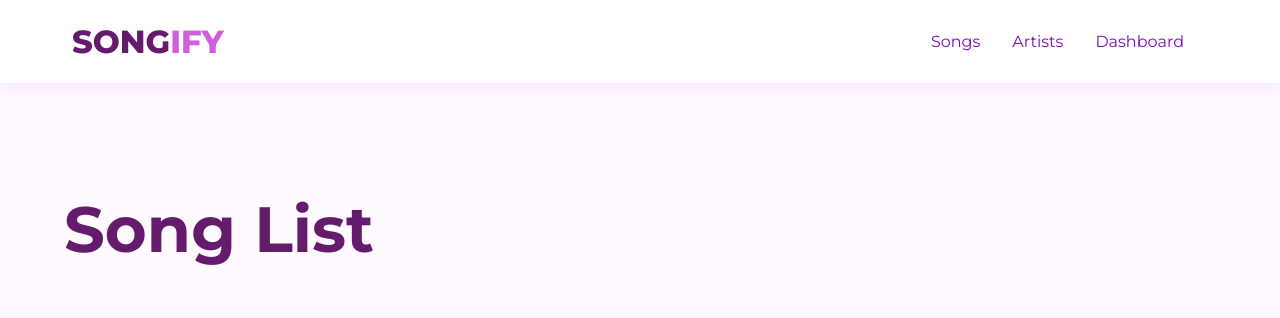
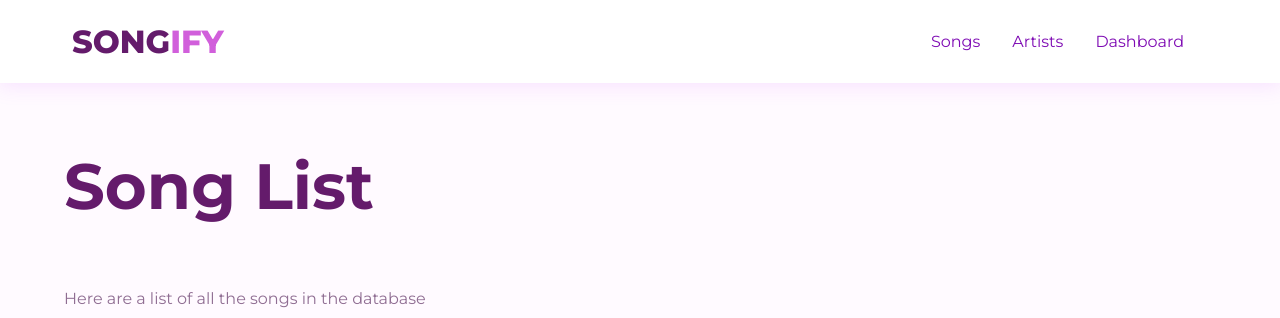
Before and after one commit to amrutwali/SongList, a React (Create React App) app: page /songs in a window 1280 px wide. Shown: the top 318 px of the page. Built offline with nearby package versions, Linux system fonts and the light colour scheme.

Commit message:
Change page margins

```diff
--- a/src/Components/Artists/index.css
+++ b/src/Components/Artists/index.css
@@ -1,11 +1,12 @@
 .artists {
   width: 100%;
-  padding: clamp(1rem, 5vw, 4rem);
+  margin-block: clamp(1rem, 5vw, 4rem);
+  padding-inline: clamp(1rem, 5vw, 4rem);
   height: auto;
 }
 
 h1 {
-  margin-bottom: clamp(1rem, 5vw, 4rem);
+  margin-block: clamp(1rem, 5vw, 4rem);
   font-size: clamp(3rem, 15vw, 4rem);
   color: var(--clr-accent);
 }
--- a/src/Components/Dashboard/index.css
+++ b/src/Components/Dashboard/index.css
@@ -1,11 +1,12 @@
 .dashboard {
   width: 100%;
-  padding: clamp(1rem, 5vw, 4rem);
+  margin-bottom: clamp(1rem, 5vw, 4rem);
+  padding-inline: clamp(1rem, 5vw, 4rem);
   height: auto;
 }
 
 h1 {
-  margin-bottom: clamp(1rem, 5vw, 4rem);
+  margin-block: clamp(1rem, 5vw, 4rem);
   font-size: clamp(3rem, 15vw, 4rem);
   color: var(--clr-accent);
 }
--- a/src/Components/InputTag/index.jsx
+++ b/src/Components/InputTag/index.jsx
@@ -2,7 +2,7 @@ import React, { Fragment, useState, useRef } from 'react'
 import { useArtistsfetch } from '../../Hooks/useArtistsFetch'
 
 const InputTag = () => {
-  const { state, loading, error } = useArtistsfetch()
+  // const { state, loading, error } = useArtistsfetch()
   const [value, setValue] = useState('')
   const [tagList, setTagList] = useState([])
   const inputRef = useRef();
--- a/src/Components/SongForm/index.jsx
+++ b/src/Components/SongForm/index.jsx
@@ -50,7 +50,7 @@ const SongForm = () => {
           })}
         </select>
       </div>
-      <button type='submit'>Add Artist</button>
+      <button type='submit'>Add Song</button>
     </form>
   )
 }
--- a/src/Components/Songs/index.css
+++ b/src/Components/Songs/index.css
@@ -1,12 +1,12 @@
 .songs {
-  /* margin: auto; */
   width: 100%;
-  padding: clamp(1rem, 5vw, 4rem);
+  margin-bottom: clamp(1rem, 5vw, 4rem);
+  padding-inline: clamp(1rem, 5vw, 4rem);
   height: auto;
 }
 
 h1 {
-  margin-bottom: clamp(1rem, 5vw, 4rem);
+  margin-block: clamp(1rem, 5vw, 4rem);
   font-size: clamp(3rem, 15vw, 4rem);
   color: var(--clr-accent);
 }
```
